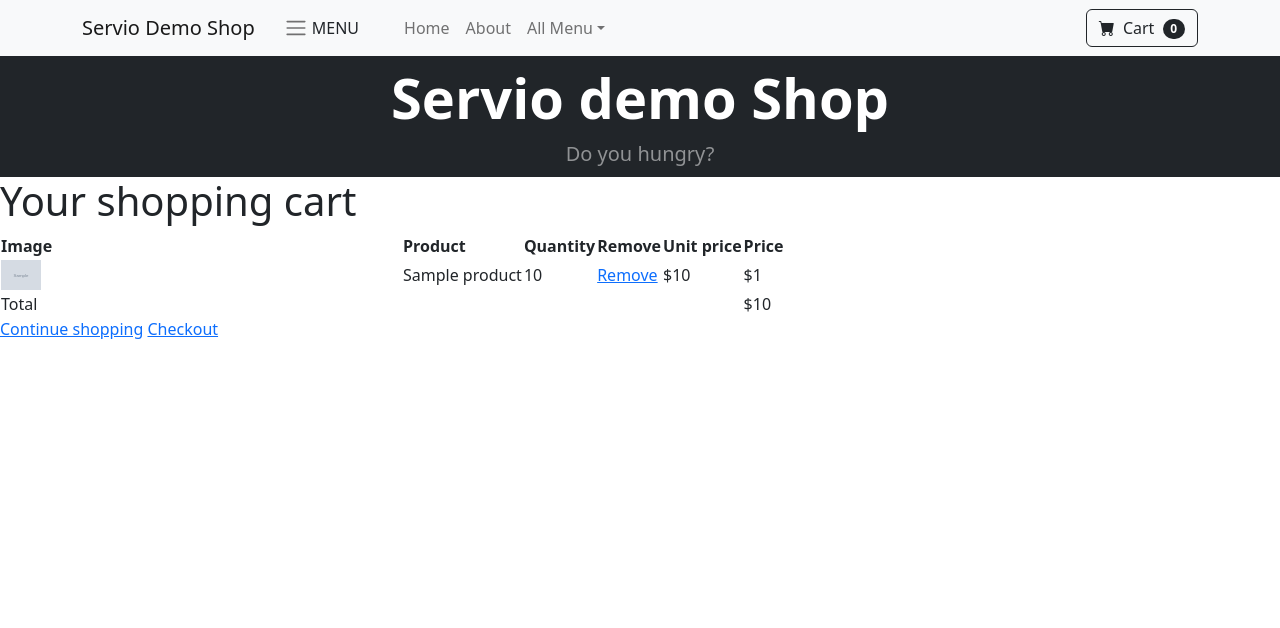
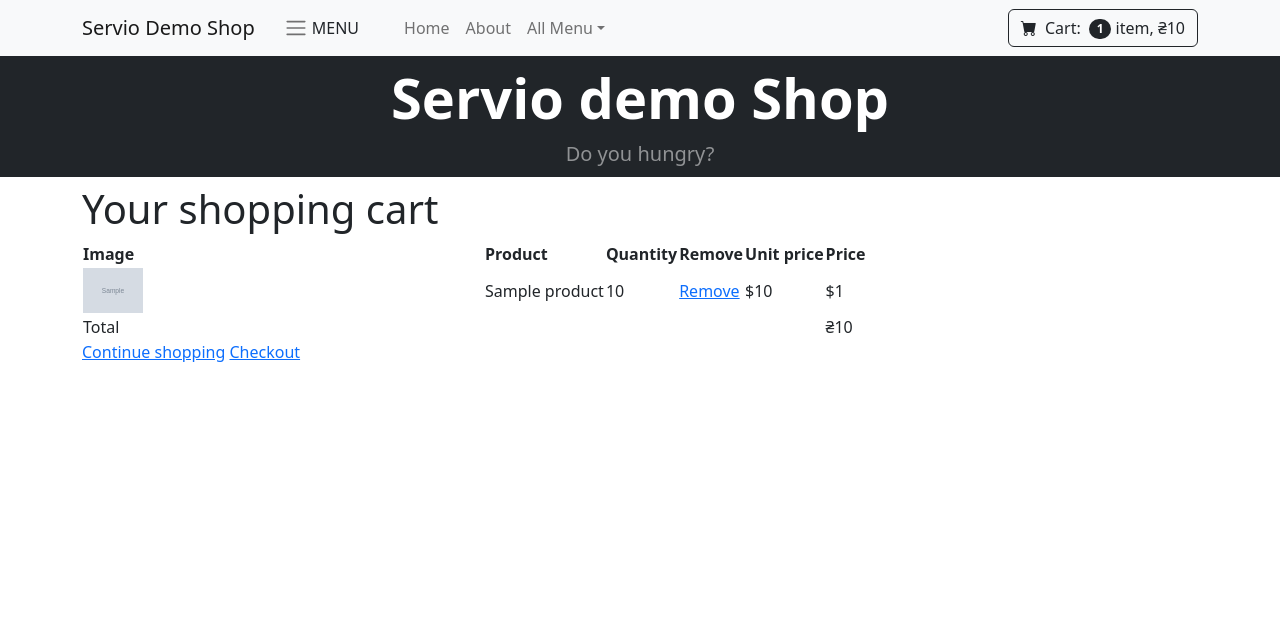
Before and after one commit to i5ilya/DjangoProject, a Django app: template demoshop/templates/cart/cart_detail.html in a window 1280 px wide. Shown: the top 628 px of the page. Run offline with Django 4.2, Linux system fonts and the light colour scheme; the template is opened without the code that fills it: most values are stand-ins (such as "Sample title", 1, 10 or a date in 2020); grey boxes marked "Sample" are stand-in pictures; some libraries are stand-ins or nearby versions.

Commit message:
add cart info in base.html

```diff
--- /dev/null
+++ b/demoshop/cart/context_processors.py
@@ -0,0 +1,4 @@
+from .cart import Cart
+
+def cart(request):
+    return {'cart': Cart(request)}
--- a/demoshop/core/settings.py
+++ b/demoshop/core/settings.py
@@ -64,6 +64,7 @@ TEMPLATES = [
                 'django.contrib.auth.context_processors.auth',
                 'django.contrib.messages.context_processors.messages',
                 'products.views.folders',
+                'cart.context_processors.cart',
             ],
         },
     },
--- a/demoshop/templates/base.html
+++ b/demoshop/templates/base.html
@@ -97,11 +97,25 @@
             </li>
           </ul>
           <form class="d-flex">
-            <button class="btn btn-outline-dark" type="submit">
+            {% with total_items=cart|length %}
+              {% if cart|length > 0 %}
+            <a class="btn btn-outline-dark" href="{% url 'cart:cart_detail' %}">
+
               <i class="bi-cart-fill me-1"></i>
-              Cart
+              Cart:
+              <span class="badge bg-dark text-white ms-1 rounded-pill">{{ total_items }}</span> item{{ total_items|pluralize }},
+              ₴{{ cart.get_total_price }}
+            </a>
+            {% else %}
+
+              <button class="btn btn-outline-dark" type="submit">
+              <i class="bi-cart-fill me-1"></i>
+              Cart:
               <span class="badge bg-dark text-white ms-1 rounded-pill">0</span>
             </button>
+              {% endif %}
+              {% endwith %}
+
           </form>
         </div>
       </div>
--- a/demoshop/templates/cart/cart_detail.html
+++ b/demoshop/templates/cart/cart_detail.html
@@ -8,7 +8,8 @@
 
 {% block content %}
 
-
+<section class="py-2">
+    <div class="container">
 <h1>Your shopping cart</h1>
     <table class="cart">
         <thead>
@@ -27,7 +28,7 @@
                 <tr>
                     <td>
                         <a href="{{ product.get_absolute_url }}">
-                            <img class="card-img-top img-fluid" src="{{ product.image_url | default_if_none:'#' }}" alt="no image"  style="height:10%; width:10%"/>
+                            <img class="card-img-top img-fluid" src="{{ product.image_url | default_if_none:'#' }}" alt="no image"  style="height:15%; width:15%"/>
                         </a>
                     </td>
                     <td>{{ product.name }}</td>
@@ -41,7 +42,7 @@
         <tr class="total">
             <td>Total</td>
             <td colspan="4"></td>
-            <td class="num">${{ cart.get_total_price }}</td>
+            <td class="num">₴{{ cart.get_total_price }}</td>
         </tr>
         </tbody>
     </table>
@@ -49,7 +50,8 @@
         <a href="{% url "home" %}" class="button light">Continue shopping</a>
         <a href="#" class="button">Checkout</a>
     </p>
-
+</div>
+</section>
 
 
 {% endblock content %}
```
Also changed, not shown: demoshop/db.sqlite3, demoshop/test.py (line endings or trailing spaces).
